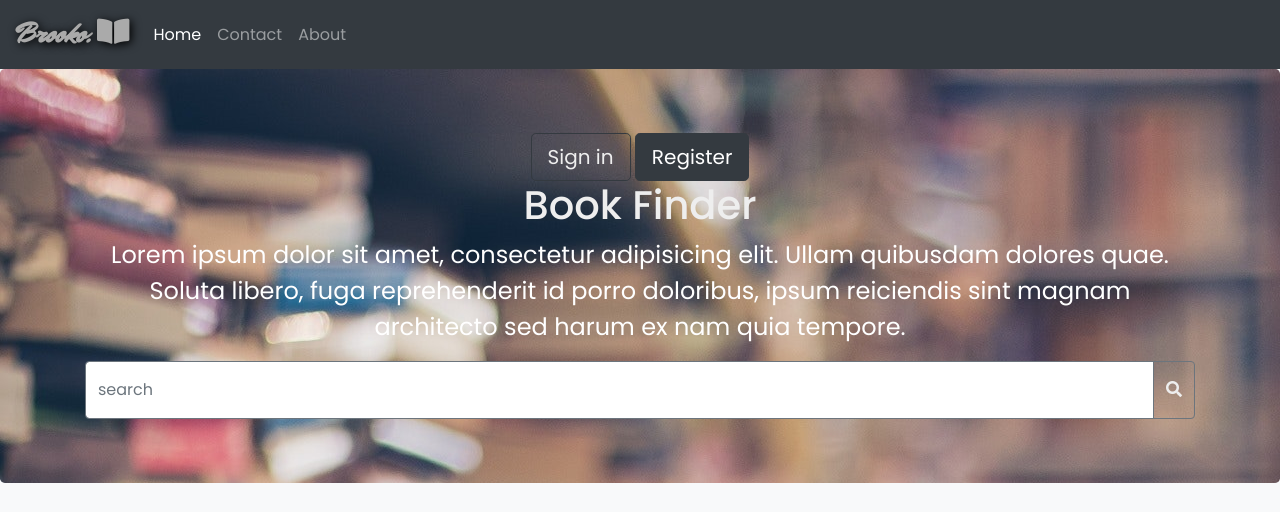
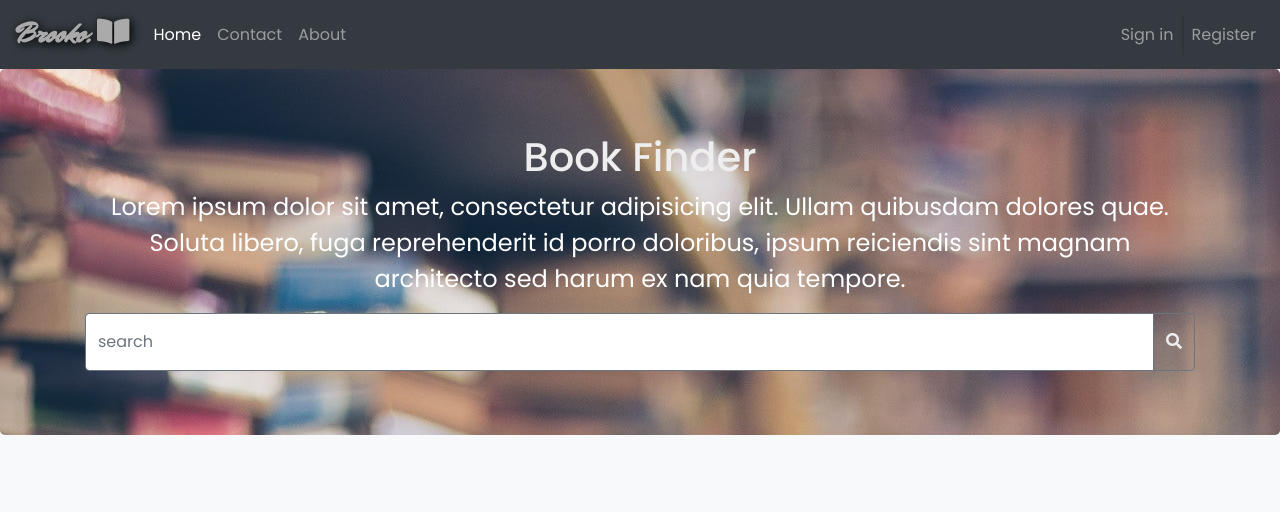
Before and after one commit to muhsiine/book_project, a Flask app: page / in a window 1280 px wide. Shown: the top 512 px of the page. Run offline with Flask 2, Linux system fonts and the light colour scheme; parts of the project's set-up code (start-up, migrations or seed data) failed here and were passed over; some libraries are stand-ins or nearby versions.

Commit message:
change the placement of sign_in and sign_up

```diff
--- a/templates/index.html
+++ b/templates/index.html
@@ -7,8 +7,8 @@
 
 
       <section class="jumbotron text-center jumboBack" >
-      <a href={{url_for('login')}} style="{% if session['user'] %} visibility: hidden;{% endif %}"><button type="button" class="btn btn-outline-dark btn-lg colorIt">Sign in</button></a>
-      <a href={{url_for('sign_up')}} style="{% if session['user'] %} visibility: hidden;{% endif %}"><button type="button" class="btn btn-dark btn-lg">Register</button></a>
+{#       <a href={{url_for('login')}} style="{% if session['user'] %} visibility: hidden;{% endif %}"><button type="button" class="btn btn-outline-dark btn-lg colorIt">Sign in</button></a>
+      <a href={{url_for('sign_up')}} style="{% if session['user'] %} visibility: hidden;{% endif %}"><button type="button" class="btn btn-dark btn-lg">Register</button></a> #}
 
 
         <div class="container">
--- a/templates/layout.html
+++ b/templates/layout.html
@@ -32,8 +32,9 @@
 		                </li>
 
 		            </ul>
+		            <ul class="navbar-nav">
+
 		            {% if user %}
-		            <ul class="navbar-nav">
 		                <li class="nav-item dropdown">
 		                    <a class="nav-link dropdown-toggle" href="http://example.com" id="navbarDropdownMenuLink" data-toggle="dropdown" aria-haspopup="true" aria-expanded="false">
 		                      <img src="static/images/{% if user.uicon %}{{user.uicon}}{% else %}userP.png{% endif %}" class="icon" alt="icon">
@@ -43,8 +44,16 @@
 		                        <a class="dropdown-item" href={{url_for('log_out')}}>Log out</a>
 		                    </div>
 		                </li>
+		            {% else %}
+		            	<li class="nav-item" style="border-right: 2px solid rgba(50, 50, 50, .8);">
+		                    <a class="nav-link" href={{url_for('login')}}>Sign in</a>
+		                </li>
+
+		            	<li class="nav-item">
+		                    <a class="nav-link" href={{url_for('sign_up')}}>Register</a>
+		                </li>
+		            {% endif %}
 		            </ul>
-		            {% endif %}
 
 		        </div>
 		    </nav>
```
Also changed, not shown: static/images/luffy.jpg (renamed from static/images/loffy.jpg), 2 other files.
